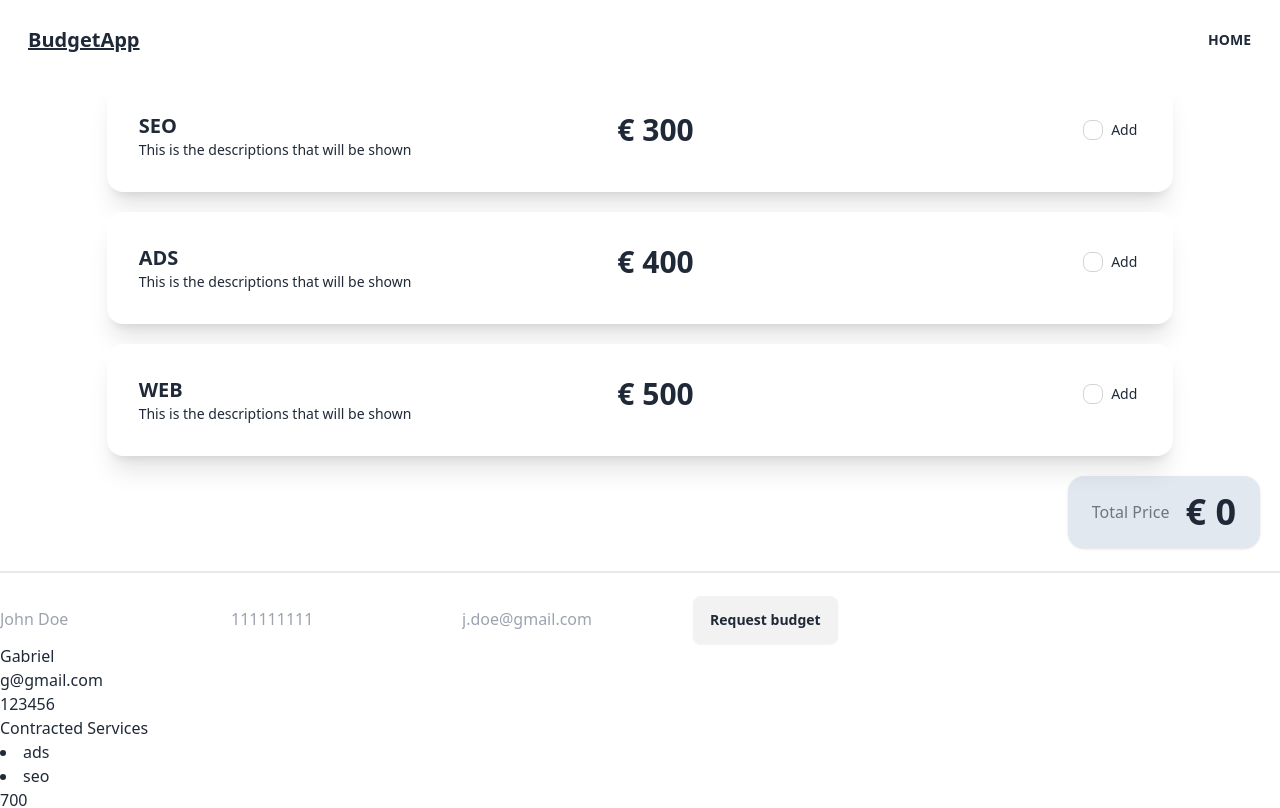
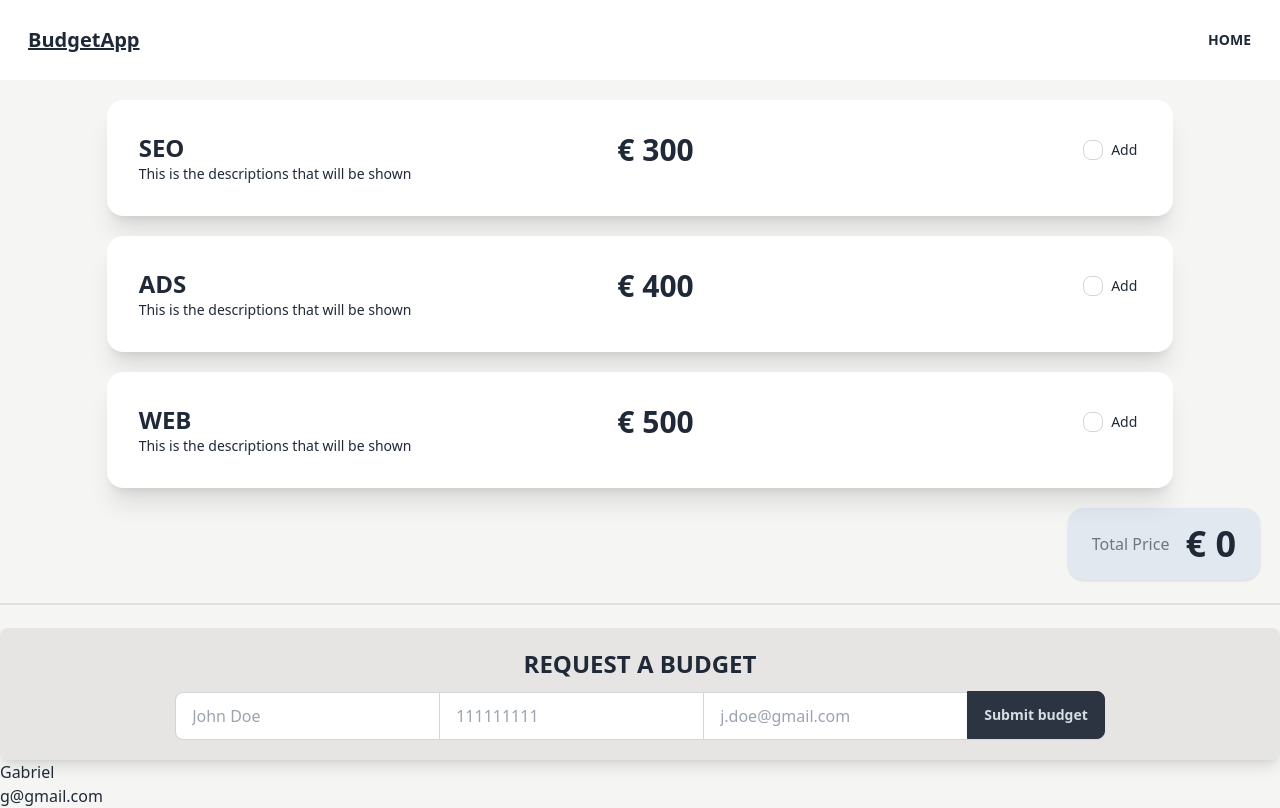
Before and after one commit to gsvaliente/react-sprint-6, a React (Vite) app: page /budget in a window 1280 px wide. Shown: the top 808 px of the page. Built offline with nearby package versions, Linux system fonts and the light colour scheme.

Commit message:
Styled the AddingBudget form

```diff
--- a/src/components/AddingBudget.tsx
+++ b/src/components/AddingBudget.tsx
@@ -26,28 +26,37 @@ export function AddingBudget() {
   };
 
   return (
-    <div>
-      <form onSubmit={onHandleSubmit}>
+    <form
+      className='flex flex-col items-center justify-center p-5 bg-stone-200 rounded-lg shadow-lg'
+      onSubmit={onHandleSubmit}
+    >
+      <h2 className='text-2xl font-bold mb-3 uppercase'>Request a budget</h2>
+      <div className='join join-vertical lg:join-horizontal'>
         <input
+          className='input input-bordered join-item'
           type='text'
           placeholder='John Doe'
           value={data.name}
           onChange={(e) => setData({ ...data, name: e.target.value })}
         />
         <input
+          className='input input-bordered join-item'
           type='text'
           placeholder='111111111'
           value={data.telephone}
           onChange={(e) => setData({ ...data, telephone: e.target.value })}
         />
         <input
+          className='input input-bordered join-item'
           type='email'
           placeholder='j.doe@gmail.com'
           value={data.email}
           onChange={(e) => setData({ ...data, email: e.target.value })}
         />
-        <button className='btn'>Request budget</button>
-      </form>
-    </div>
+        <button className='btn btn-neutral join-item rounded-r-full'>
+          Submit budget
+        </button>
+      </div>
+    </form>
   );
 }
--- a/src/components/Card.tsx
+++ b/src/components/Card.tsx
@@ -63,7 +63,7 @@ export function Card({ item }: CardProps) {
         <div className='card-body flex flex-row justify-between'>
           {/* TITLE & DESCRIPTION */}
           <div>
-            <h2 className='card-title uppercase'>{item.title}</h2>
+            <h2 className='card-title uppercase text-2xl'>{item.title}</h2>
             <p className='text-sm'>{item.description}</p>
           </div>
           {/* PRICE */}
--- a/src/components/CardList.tsx
+++ b/src/components/CardList.tsx
@@ -6,7 +6,7 @@ export function CardList() {
   const { DATA } = useContext(AppContext) || { DATA: [] };
 
   return (
-    <ul>
+    <ul className='pt-5'>
       {DATA.map((item) => (
         <Card
           key={item.id}
--- a/src/pages/App.tsx
+++ b/src/pages/App.tsx
@@ -7,7 +7,7 @@ import { Header } from '../components/ui/Header';
 
 function App() {
   return (
-    <>
+    <div className='bg-stone-100'>
       <Header />
 
       <CardList />
@@ -15,7 +15,7 @@ function App() {
       <Divider />
       <AddingBudget />
       <BudgetCard />
-    </>
+    </div>
   );
 }
 
```
